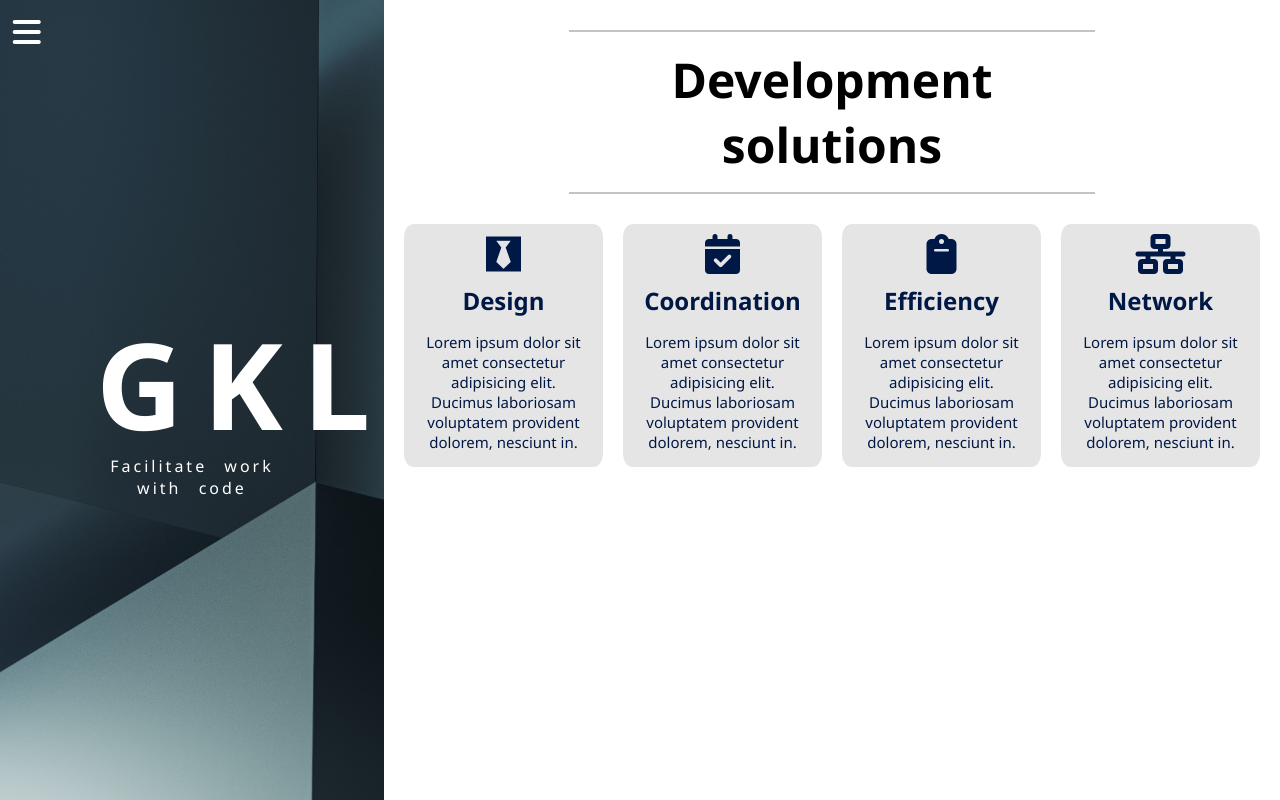
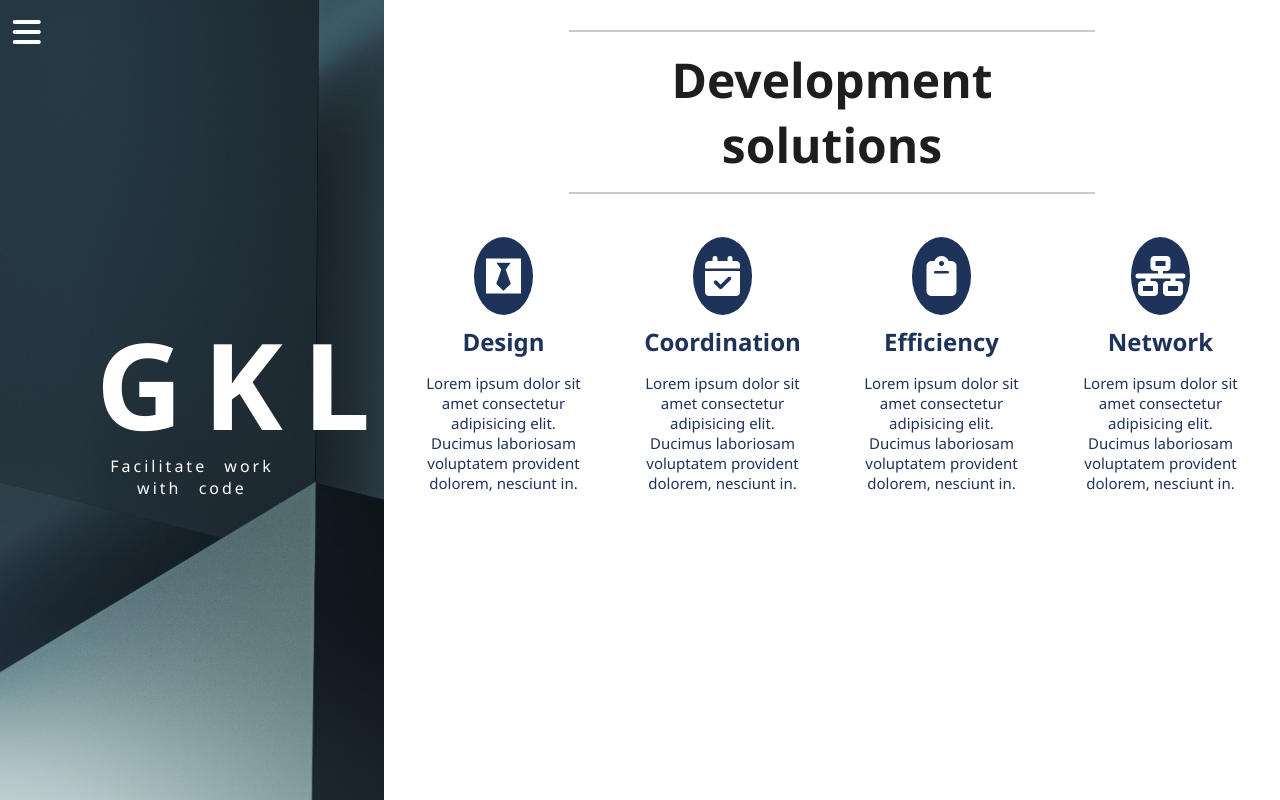
Before and after one commit to CD777XC/GKL-development-1.0, a plain HTML site: page index.html in a window 1280 px wide. Drawn offline with Linux system fonts and the light colour scheme.

Commit message:
Add files via upload

```diff
--- a/css/mainStyle.css
+++ b/css/mainStyle.css
@@ -3,6 +3,8 @@
     padding: 0;
     box-sizing: border-box;
     font-family: 'Segoe UI',Tahoma,Geneva,Verdana,sans-serif;
+    scroll-behavior: smooth;
+    scrollbar-width: 0;
 }
 
 :root{
@@ -137,21 +139,25 @@
 #section-one #presentBox{
     width: 250px;
     margin: 0 10px;
-    background-color: rgba(0, 0, 0, 0.1);
-    border-radius: 5%;
+    border-radius: 2%;
     color: var(--darkBlue2);
-    transition: all 0.2s ease;
+    transition: all 0.5s ease;
 }
 
 #presentBox:hover,
 #presentBox:focus{
     cursor: pointer;
-    box-shadow: 1px 1px 5px var(--darkBlue1);
+    box-shadow: 0px 0px 3px var(--darkBlue1);
 }
 
 #presentBox i{
-    margin-top: 10px;
-    font-size: 2.5rem
+    width: 30%;
+    padding: 1.2rem 0rem;
+    border-radius: 50%;
+    color: #fff;
+    margin-top: 0.8rem;
+    font-size: 2.5rem;
+    background-color: var(--darkBlue2);
 }
 
 #presentBox h3{
--- a/js/mainApp.js
+++ b/js/mainApp.js
@@ -4,12 +4,9 @@
 const welcomeAnimPres = document.querySelector('.presentation')
 
 function slideAnimation(){
-    setTimeout(() => {welcomeAnimPic.style.animation = 'slideWelcomePage 2s'}, (1000))
-    setTimeout(() => {welcomeAnimPres.style.display = 'block'}, (3000))
-    // setTimeout(() => {welcomeAnimPres.style.opacity = '0.1'}, (3100))
-    setTimeout(() => {welcomeAnimPic.style.width = '30%'}, (3000))
+    setTimeout(() => {welcomeAnimPic.style.animation = 'slideWelcomePage 3s'}, (1500))
+    setTimeout(() => {welcomeAnimPres.style.display = 'block'}, (4500))
+    setTimeout(() => {welcomeAnimPic.style.width = '30%'}, (4500))
 }
 
 slideAnimation()
-
-//
```
Also changed, not shown: js/navBar.js (line endings or trailing spaces).
